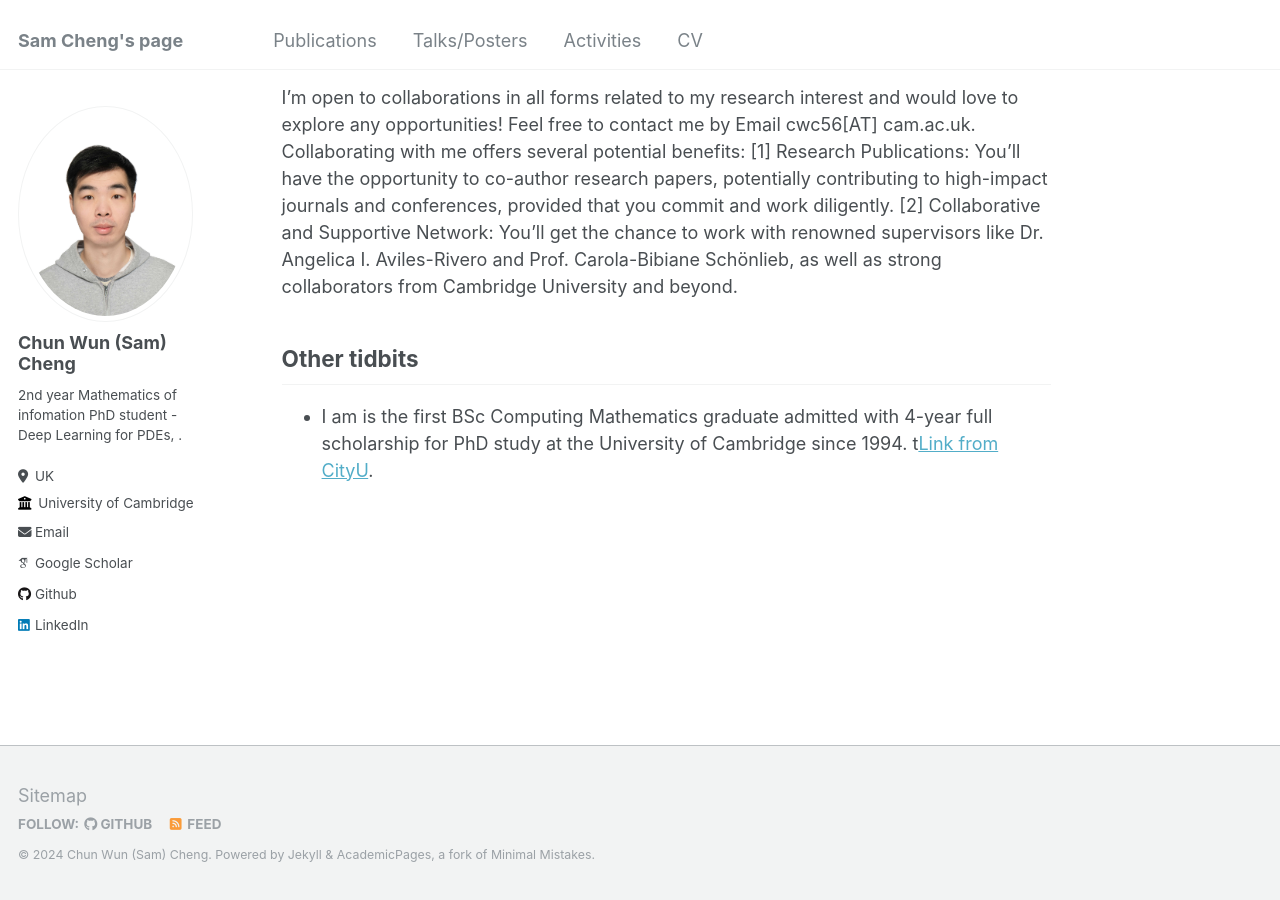
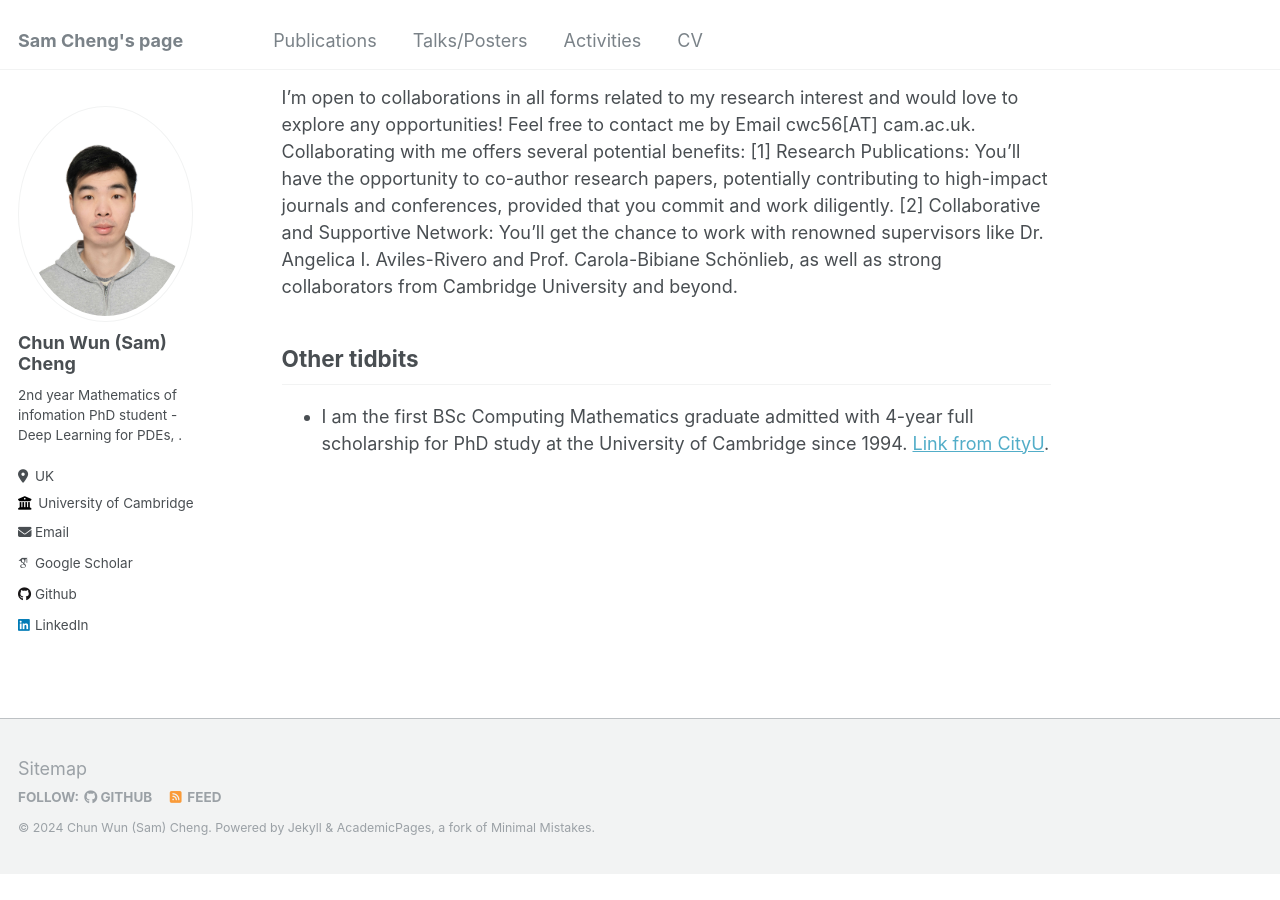
Before and after one commit to samcheng123/Cam, a Jekyll site: the page built from _pages/about.md, in a window 1280 px wide and 900 px high, scrolled down 546 px. Built offline with Jekyll 4.4.1, drawn with Linux system fonts in a browser that asks for light colours; some web fonts are replaced; after the commit the page ends 1419 px from its top, so only the background shows below that.

```diff
--- a/_pages/about.md
+++ b/_pages/about.md
@@ -25,4 +25,4 @@ I’m open to collaborations in all forms related to my research interest and wo
 
 Other tidbits
 ------
-* I am is the first BSc Computing Mathematics graduate admitted with 4-year full scholarship for PhD study at the University of Cambridge since 1994. t[Link from CityU](https://www.cityu.edu.hk/csci/news-events/news-and-achievements/first-bsc-computing-maths-local-graduate-obtained-full).
+* I am the first BSc Computing Mathematics graduate admitted with 4-year full scholarship for PhD study at the University of Cambridge since 1994. [Link from CityU](https://www.cityu.edu.hk/csci/news-events/news-and-achievements/first-bsc-computing-maths-local-graduate-obtained-full).
```
